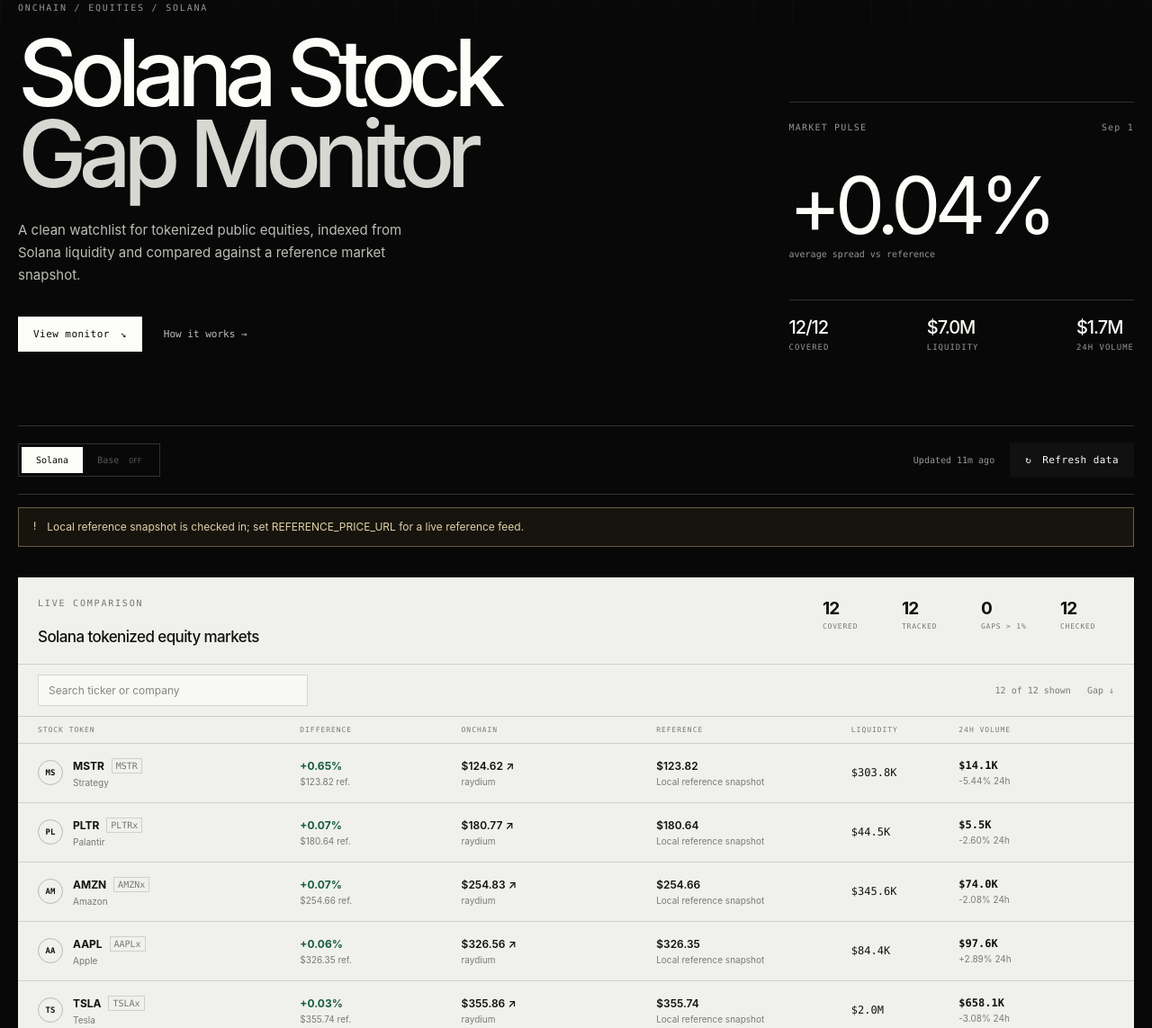
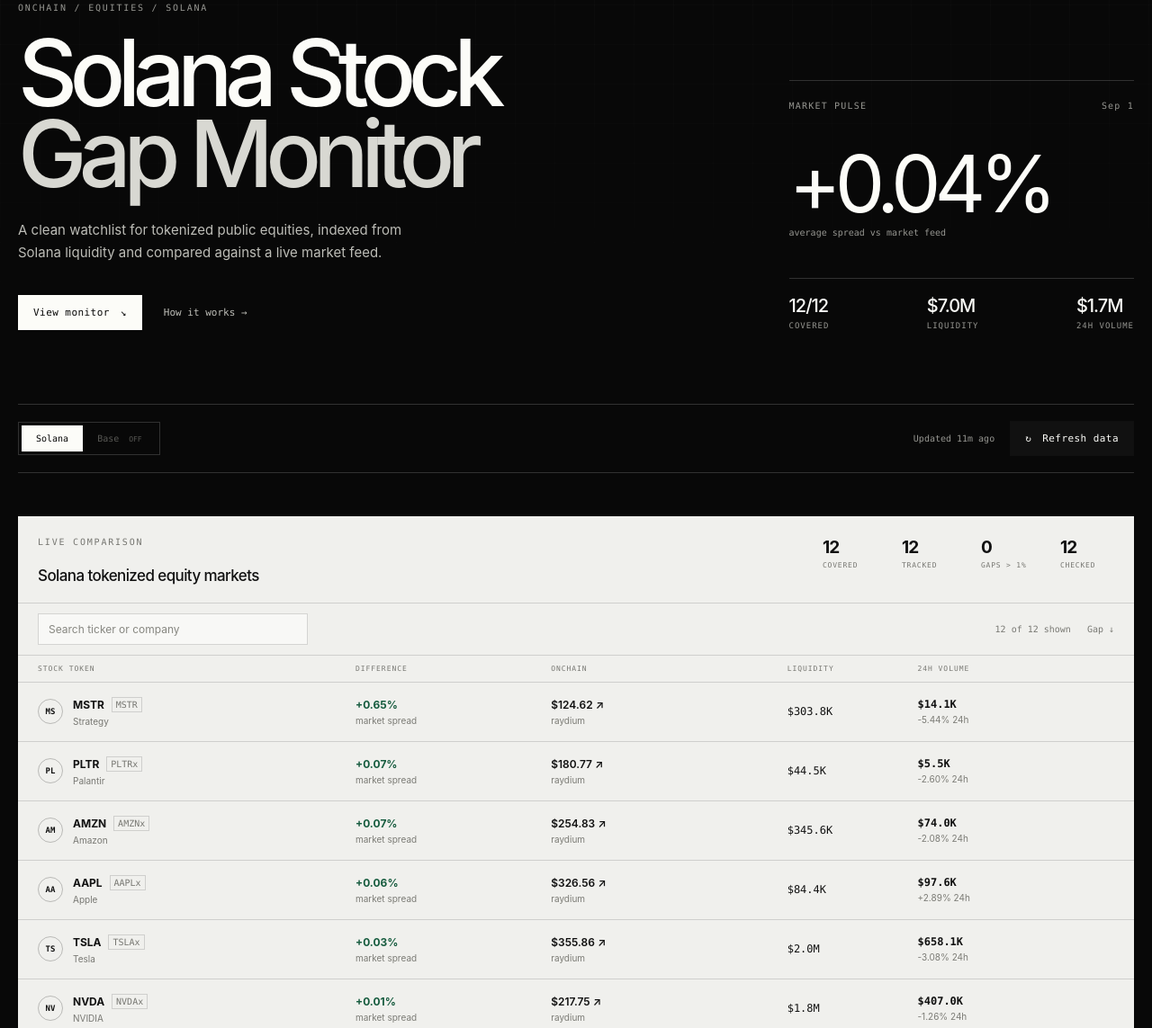
Before and after one commit to akang123/solana-stock-gap-monitor, a website: page site/index.html in a window 1280 px wide. Shown: the part 171-1314 px from the top of the page at 90% size. Drawn offline with Linux system fonts and the light colour scheme.

Commit message:
feat: fix Merkle branding and public monitor fields

```diff
--- a/site/app.js
+++ b/site/app.js
@@ -37,11 +37,11 @@ function formatGap(value) {
   return `${value >= 0 ? "+" : ""}${value.toFixed(2)}%`;
 }
 
-function formatDate(value, withTime = false) {
+function formatDate(value) {
   if (!value) return "—";
   const date = new Date(value);
   if (Number.isNaN(date.getTime())) return "—";
-  return new Intl.DateTimeFormat("en-US", { month: "short", day: "numeric", ...(withTime ? { hour: "numeric", minute: "2-digit" } : {}) }).format(date);
+  return new Intl.DateTimeFormat("en-US", { month: "short", day: "numeric" }).format(date);
 }
 
 function formatAge(value) {
@@ -82,12 +82,7 @@ function renderSummary(data, markets) {
   document.querySelector("#stat-checked").textContent = markets.length;
   document.querySelector("#readout-date").textContent = formatDate(data?.generatedAt);
   document.querySelector("#last-updated").textContent = formatAge(data?.generatedAt);
-  document.querySelector("#reference-updated").textContent = formatDate(data?.reference?.asOf);
   document.querySelector("#coverage-copy").textContent = `${covered} of ${tracked} configured Solana xStock markets resolved on the last pass. ${data?.universe?.missing ? `${data.universe.missing} remain uncovered.` : "Coverage is complete."}`;
-}
-
-function dataSourceLabel(data) {
-  return data?.reference?.source || "Reference snapshot";
 }
 
 function renderRows() {
@@ -102,9 +97,8 @@ function renderRows() {
     const sourceHref = market.pairUrl || "https://dexscreener.com/solana";
     return `<tr>
       <td><div class="asset-cell"><span class="asset-mark" aria-hidden="true">${escapeHtml(market.ticker.slice(0, 2))}</span><span class="asset-name"><strong>${escapeHtml(market.ticker)} <span class="token-pill">${escapeHtml(market.tokenSymbol)}</span></strong><span>${escapeHtml(market.company)}</span></span></div></td>
-      <td><div class="gap-cell"><span class="gap-value ${gapClass}">${formatGap(market.gapPct)}</span><span class="gap-reference">${formatPrice(market.referencePrice)} ref.</span></div></td>
+      <td><div class="gap-cell"><span class="gap-value ${gapClass}">${formatGap(market.gapPct)}</span><span class="sub-value">market spread</span></div></td>
       <td><div class="price-cell"><a class="source-link price-main" href="${escapeHtml(sourceHref)}" target="_blank" rel="noreferrer">${formatPrice(market.onchainPrice)} ↗</a><span class="sub-value">${escapeHtml(market.dexId || "Solana DEX")}</span></div></td>
-      <td><div class="price-cell"><span class="price-main">${formatPrice(market.referencePrice)}</span><span class="sub-value">${escapeHtml(dataSourceLabel(state.data))}</span></div></td>
       <td class="mono">${formatCompact(market.liquidityUsd)}</td>
       <td><div class="price-cell"><span class="price-main mono">${formatCompact(market.volume24hUsd)}</span><span class="sub-value">${formatGap(market.priceChange24hPct)} 24h</span></div></td>
     </tr>`;
--- a/site/data/markets.json
+++ b/site/data/markets.json
@@ -7,20 +7,13 @@
     "endpoint": "https://api.dexscreener.com/latest/dex/search?q={tokenSymbol}",
     "policy": "API lookup only; no HTML scraping"
   },
-  "reference": {
-    "source": "Local reference snapshot",
-    "asOf": "2026-08-29T00:00:00.000Z",
-    "mode": "local"
-  },
   "universe": {
     "total": 12,
     "covered": 12,
     "missing": 0
   },
   "status": "ok",
-  "warnings": [
-    "Local reference snapshot is checked in; set REFERENCE_PRICE_URL for a live reference feed."
-  ],
+  "warnings": [],
   "errors": [],
   "markets": [
     {
@@ -28,7 +21,6 @@
       "tokenSymbol": "MSTR",
       "company": "Strategy",
       "onchainPrice": 124.62,
-      "referencePrice": 123.82,
       "gapPct": 0.6460991762235595,
       "liquidityUsd": 303811.8,
       "volume24hUsd": 14083.49,
@@ -45,7 +37,6 @@
       "tokenSymbol": "PLTRx",
       "company": "Palantir",
       "onchainPrice": 180.77,
-      "referencePrice": 180.64,
       "gapPct": 0.07196634189549596,
       "liquidityUsd": 44536.29,
       "volume24hUsd": 5489.28,
@@ -62,13 +53,12 @@
       "tokenSymbol": "AMZNx",
       "company": "Amazon",
       "onchainPrice": 254.83,
-      "referencePrice": 254.66,
       "gapPct": 0.066755674232316,
       "liquidityUsd": 345565.24,
       "volume24hUsd": 73972.33,
       "priceChange24hPct": -2.08,
       "pairAddress": "6m5aXAve4uh6Kt4ytKyCLWNMjd8PYP5vujwNCtycrUiD",
-      "pairUrl": "https://dexscreener.com/solana/6m5axave4uh6kt4ytkyclwnmjd8pyp5vujwnctycruid",
+      "pairUrl": "https://dexscreener.com/solana/6m5axave4uh6Kt4ytKyCLWNMjd8PYP5vujwNCtycrUiD",
       "dexId": "raydium",
       "quoteTokenSymbol": "USDC",
       "baseTokenName": "Amazon.com xStock",
@@ -79,7 +69,6 @@
       "tokenSymbol": "AAPLx",
       "company": "Apple",
       "onchainPrice": 326.56,
-      "referencePrice": 326.35,
       "gapPct": 0.06434809253867918,
       "liquidityUsd": 84435.02,
       "volume24hUsd": 97553.74,
@@ -96,7 +85,6 @@
       "tokenSymbol": "TSLAx",
       "company": "Tesla",
       "onchainPrice": 355.86,
-      "referencePrice": 355.74,
       "gapPct": 0.03373250126497008,
       "liquidityUsd": 2018797.82,
       "volume24hUsd": 658107.54,
@@ -113,7 +101,6 @@
       "tokenSymbol": "NVDAx",
       "company": "NVIDIA",
       "onchainPrice": 217.75,
-      "referencePrice": 217.72,
       "gapPct": 0.013779165901157972,
       "liquidityUsd": 1829501.77,
       "volume24hUsd": 407007.54,
@@ -130,7 +117,6 @@
       "tokenSymbol": "GOOGLx",
       "company": "Alphabet",
       "onchainPrice": 338.059,
-      "referencePrice": 338.05,
       "gapPct": 0.002662328057983893,
       "liquidityUsd": 311763.68,
       "volume24hUsd": 51377.53,
@@ -147,13 +133,12 @@
       "tokenSymbol": "HOODx",
       "company": "Robinhood",
       "onchainPrice": 103.54,
-      "referencePrice": 103.54,
       "gapPct": 0,
       "liquidityUsd": 671888.56,
       "volume24hUsd": 121682.85,
       "priceChange24hPct": -1.62,
       "pairAddress": "DXWbip5LducMAbDSSpLYz9Xik3253EPeAYQufQtx7LXs",
-      "pairUrl": "https://dexscreener.com/solana/dxwbip5lducmabdssply9xik3253epeayqufqtx7lxs",
+      "pairUrl": "https://dexscreener.com/solana/dxwbip5lducmabdssplyz9xik3253epeayqufqtx7lxs",
       "dexId": "raydium",
       "quoteTokenSymbol": "USDC",
       "baseTokenName": "Robinhood xStock",
@@ -164,7 +149,6 @@
       "tokenSymbol": "MSFTx",
       "company": "Microsoft",
       "onchainPrice": 504.02,
-      "referencePrice": 504.2,
       "gapPct": -0.035700119000398024,
       "liquidityUsd": 146622.71,
       "volume24hUsd": 48241.4,
@@ -181,7 +165,6 @@
       "tokenSymbol": "AVGOx",
       "company": "Broadcom",
       "onchainPrice": 370.31,
-      "referencePrice": 370.45,
       "gapPct": -0.037791874746925726,
       "liquidityUsd": 139057.16,
       "volume24hUsd": 3110.53,
@@ -198,7 +181,6 @@
       "tokenSymbol": "METAx",
       "company": "Meta",
       "onchainPrice": 580.46,
-      "referencePrice": 580.8,
       "gapPct": -0.05853994490356718,
       "liquidityUsd": 123432.74,
       "volume24hUsd": 48449.79,
@@ -215,7 +197,6 @@
       "tokenSymbol": "COINx",
       "company": "Coinbase",
       "onchainPrice": 176.74,
-      "referencePrice": 177.3,
       "gapPct": -0.3158488437676268,
       "liquidityUsd": 970683.47,
       "volume24hUsd": 185835.71,
--- a/site/index.html
+++ b/site/index.html
@@ -4,7 +4,8 @@
     <meta charset="UTF-8" />
     <meta name="viewport" content="width=device-width, initial-scale=1" />
     <meta name="theme-color" content="#080808" />
-    <meta name="description" content="Merkle Research tracks tokenized equities on Solana and surfaces gaps against reference prices." />
+    <meta name="description" content="Merkle Research tracks tokenized equities on Solana and surfaces live market spreads." />
+    <link rel="icon" type="image/svg+xml" href="./assets/merkle-icon.svg" />
     <title>Solana Stock Gap Monitor — Merkle Research</title>
     <link rel="stylesheet" href="./styles.css" />
   </head>
@@ -12,7 +13,7 @@
     <div class="page-shell">
       <header class="site-header">
         <a class="wordmark" href="./" aria-label="Merkle Research home">
-          <span class="wordmark-mark" aria-hidden="true">M/</span>
+          <img class="brand-logo" src="./assets/merkle-icon.svg" alt="" width="22" height="22" />
           <span>MERKLE RESEARCH</span>
         </a>
         <div class="header-meta">
@@ -26,7 +27,7 @@
           <div class="hero-copy">
             <p class="eyebrow">ONCHAIN / EQUITIES / SOLANA</p>
             <h1 id="page-title">Solana Stock<br /><em>Gap Monitor</em></h1>
-            <p class="hero-summary">A clean watchlist for tokenized public equities, indexed from Solana liquidity and compared against a reference market snapshot.</p>
+            <p class="hero-summary">A clean watchlist for tokenized public equities, indexed from Solana liquidity and compared against a live market feed.</p>
             <div class="hero-actions">
               <a class="button button-light" href="#monitor">View monitor <span aria-hidden="true">↘</span></a>
               <a class="text-link" href="#methodology">How it works <span aria-hidden="true">→</span></a>
@@ -35,7 +36,7 @@
           <aside class="hero-readout" aria-label="Monitor summary">
             <div class="readout-topline"><span>MARKET PULSE</span><span id="readout-date">—</span></div>
             <div class="readout-value" id="hero-average-gap">—</div>
-            <div class="readout-label">average spread vs reference</div>
+            <div class="readout-label">average spread vs market feed</div>
             <div class="readout-rule"></div>
             <div class="readout-grid">
               <div><strong id="hero-covered">—</strong><span>covered</span></div>
@@ -90,7 +91,6 @@
                   <th scope="col">Stock token</th>
                   <th scope="col">Difference</th>
                   <th scope="col">Onchain</th>
-                  <th scope="col">Reference</th>
                   <th scope="col">Liquidity</th>
                   <th scope="col">24h volume</th>
                 </tr>
@@ -129,7 +129,7 @@
           </div>
           <div class="status-footer">
             <span>Last successful update <strong id="last-updated">—</strong></span>
-            <span>Reference snapshot <strong id="reference-updated">—</strong></span>
+            <span>Source freshness <strong>hourly</strong></span>
             <a href="https://dexscreener.com/solana" target="_blank" rel="noreferrer">Open source ↗</a>
           </div>
         </section>
```
Also changed, not shown: site/assets/merkle-icon.svg (added).
